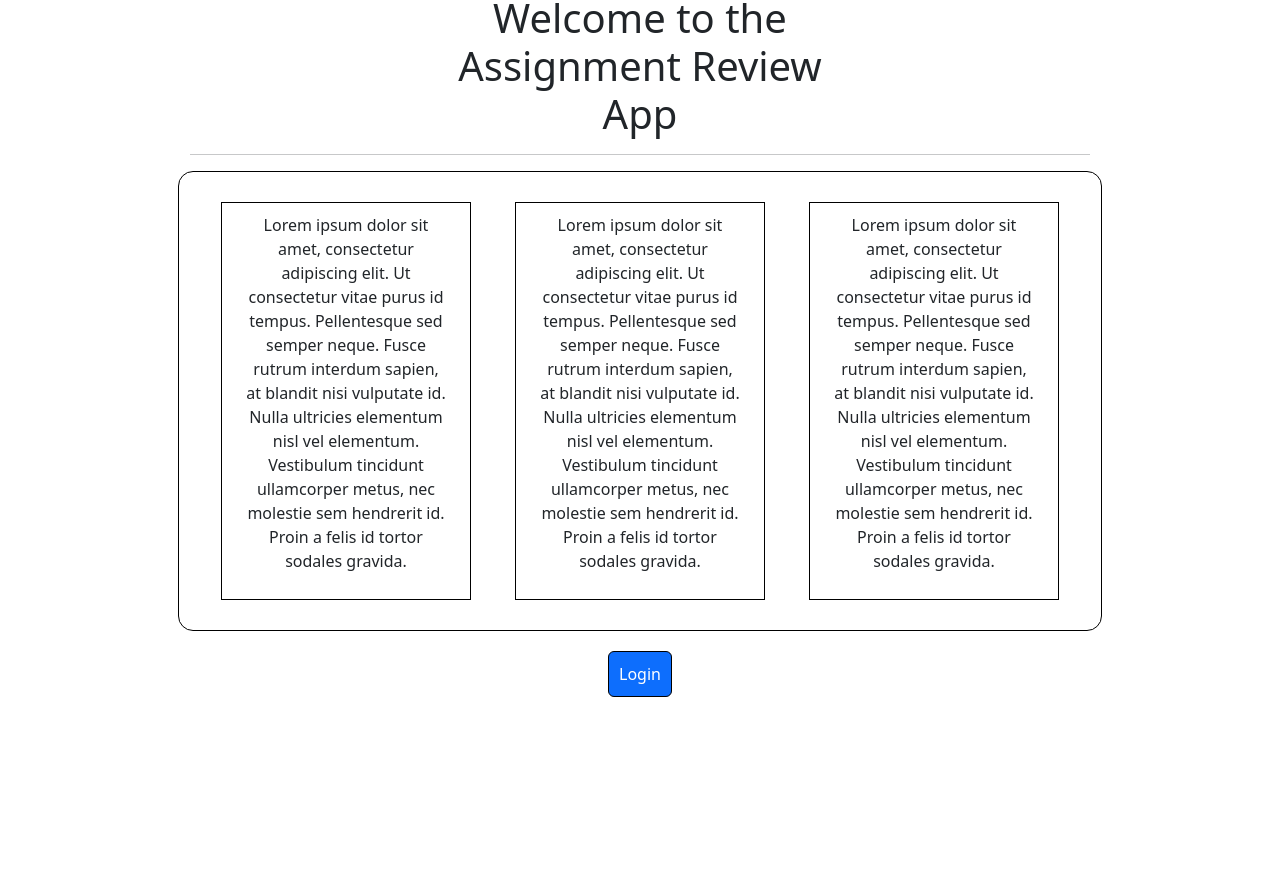
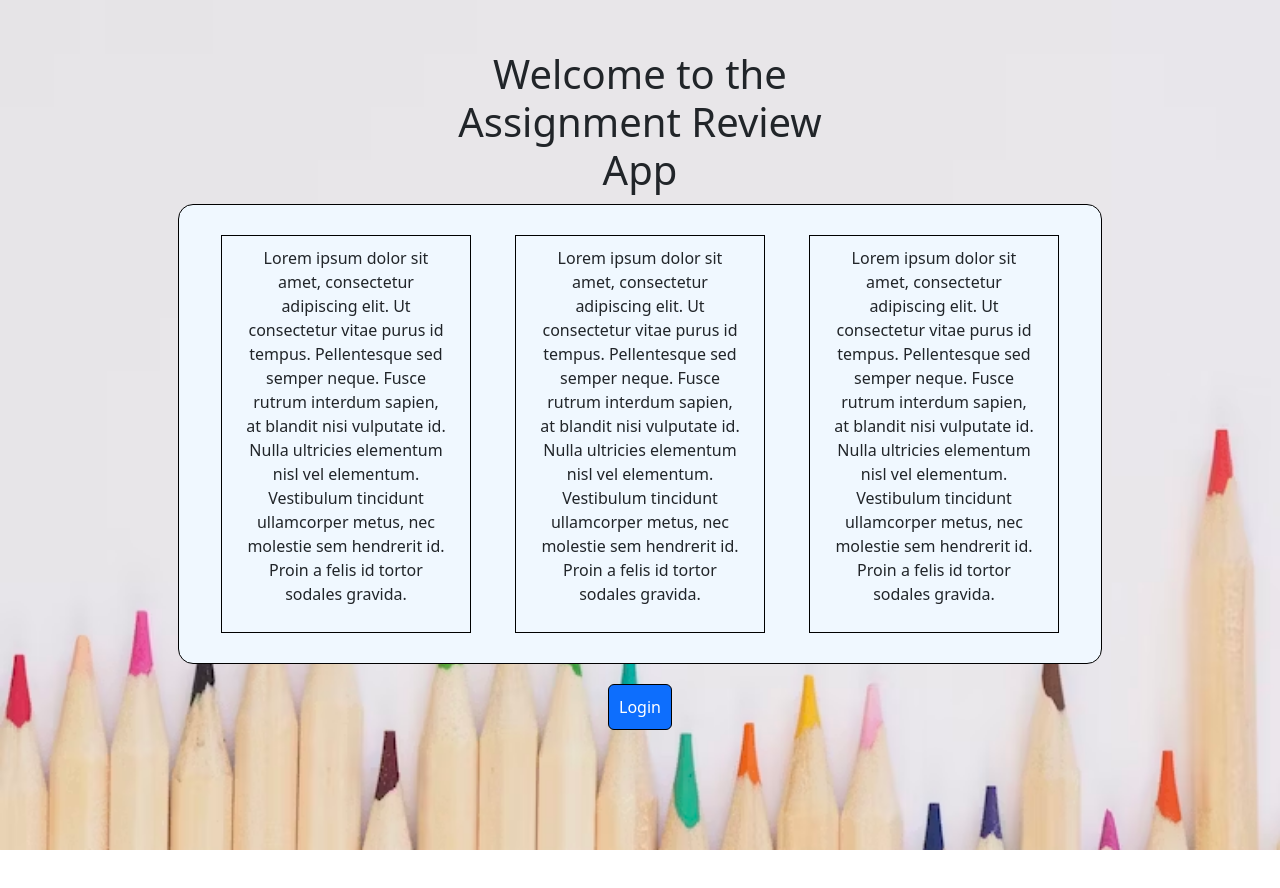
Before and after one commit to Rappyyy/LMS_FrontEnd, a React (Create React App) app: page / in a window 1280 px wide. Shown: the top 888 px of the page. After the commit the page ends 850 px from the top, so only its background shows below. Built offline with nearby package versions, Linux system fonts and the light colour scheme.

Commit message:
Added background

```diff
--- a/src/App.css
+++ b/src/App.css
@@ -1,4 +1,4 @@
-.App {
+/* .App {
   text-align: center;
 }
 
@@ -24,3 +24,5 @@
 .App-link {
   color: #61dafb;
 }
+
+ */
--- a/src/components/HomeAuthView.css
+++ b/src/components/HomeAuthView.css
@@ -1,6 +1,6 @@
 .container {
   text-align: center;
-  margin-top: 10px;
+  position: relative;
 }
 
 .box-container {
--- a/src/components/HomePubView.css
+++ b/src/components/HomePubView.css
@@ -1,26 +1,29 @@
 .container {
   text-align: center;
-  margin-bottom: 210px;
+  position: relative;
+}
+
+body {
+  background-image: url("../images/reviewapp-background.jpg");
+  background-size: cover;
+}
+
+.homepub-background {
+  min-height: 100vh;
+  background-position: center;
+  background-size: cover;
+  position: relative;
 }
 
 .box-container {
+  background-color: aliceblue;
+  opacity: 1;
   display: flex;
   justify-content: center;
   align-items: center;
   flex-wrap: wrap;
 }
 
-.box {
-  border: 1px solid black;
-  padding: 10px;
-  width: 300px;
-  margin: 10px;
-  display: flex;
-  flex-direction: column;
-  align-items: center;
-  justify-content: center;
-}
-
 .login-button {
   border: 1px solid black;
   padding: 10px;
--- a/src/components/HomePubView.js
+++ b/src/components/HomePubView.js
@@ -7,6 +7,7 @@ import { Link } from "react-router-dom";
 class HomePubView extends React.Component {
   render() {
     return (
+      <Container className="homepub-background">
         <Container className="container">
           <h1 className="title">
             Welcome to the
@@ -15,7 +16,7 @@ class HomePubView extends React.Component {
             <br />
             App
           </h1>
-        <hr />
+
           <Row className="box-container">
             <Col>
               <Row className="box">
@@ -58,6 +59,7 @@ class HomePubView extends React.Component {
             <Button className="login-button">Login</Button>
           </Link>
         </Container>
+      </Container>
     );
   }
 }
--- a/src/components/LearnerDashboard.css
+++ b/src/components/LearnerDashboard.css
@@ -1,10 +1,6 @@
 .container {
   text-align: center;
   margin-top: 100px;
-}
-
-.learner {
-  margin-top: 400px;
 }
 
 .header {
--- a/src/components/LearnerDashboard.js
+++ b/src/components/LearnerDashboard.js
@@ -8,14 +8,14 @@ function LearnerDashboard() {
   return (
     <Container className="container">
       <Row>
-        <h1 className="learner">LEARNER DASHBOARD</h1>
+        <h1 className="learnerDashboard-header">LEARNER DASHBOARD</h1>
       </Row>
 
       <Row>
         <div className="header">
           <Button className="submit-button">Submit new assignment</Button>
-          <Link to="/authenticated" className="authenticate">
-            <Button className="authenticated">Logout</Button>
+          <Link to="/login" className="login">
+            <Button className="logout-button">Logout</Button>
           </Link>
         </div>
         <p>Welcome Learner</p>
--- a/src/components/LoginForm.css
+++ b/src/components/LoginForm.css
@@ -1,35 +1,42 @@
-body{
+.container {
+  text-align: center;
+  position: relative;
+  border-bottom: 200px;
+}
+
+body {
   display: flex;
   justify-content: center;
   align-items: center;
   height: 100vh;
 }
-.center{
+.center {
   display: flex;
   justify-content: center;
   align-items: center;
   width: 400px;
-    background:white;
+  background: white;
   flex-direction: column;
   border: 1px solid black;
   border-radius: 15px;
   padding: 20px;
 }
-.center h1{
+.center h1 {
   text-align: center;
-    padding: 0 0 20px 0;
+  padding: 0 0 10px 0;
 }
 
-.txt_field input{
+.txt_field input {
   height: 40px;
   font-size: 16px;
 }
-form{
+form {
   display: flex;
   flex-direction: column;
   row-gap: 30px;
+  border-bottom: 200px;
 }
-.txt_field{
+.txt_field {
   display: flex;
   flex-direction: column;
   row-gap: 5px;
```
Also changed, not shown: src/images/reviewapp-background.jpg (added). Lines whose indentation alone changed are shown as unchanged.
